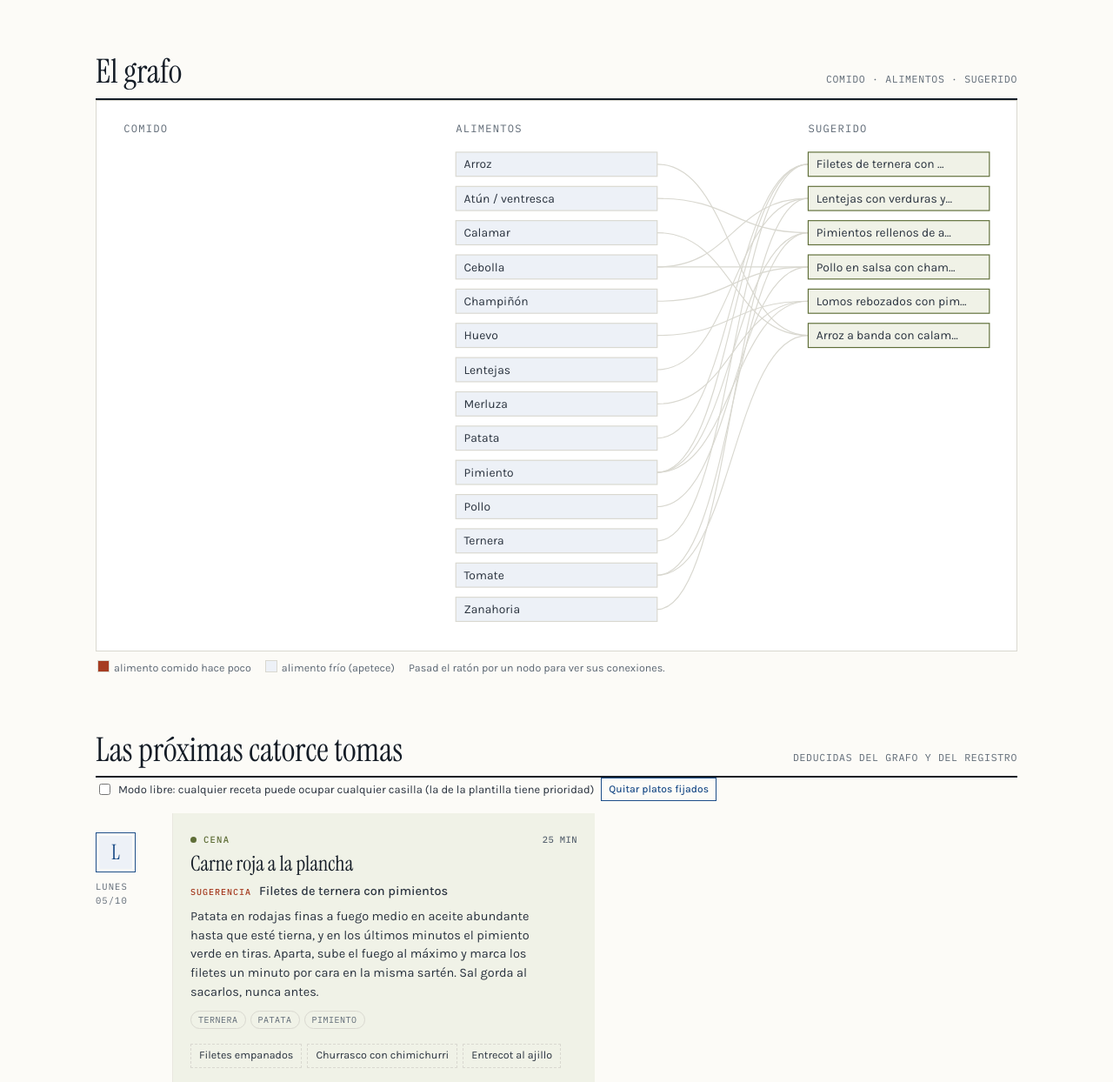
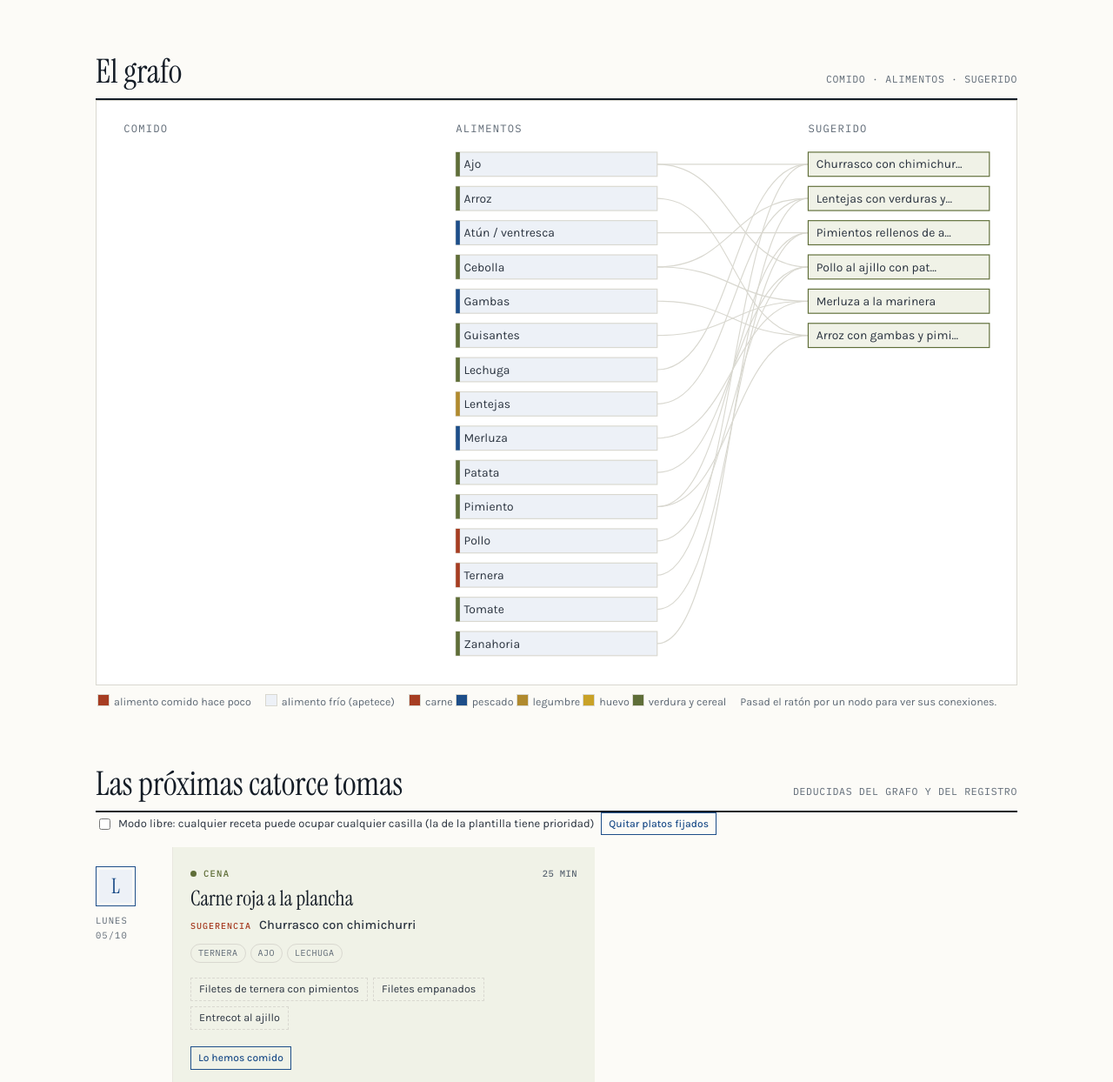
Before and after one commit to cosas-varias/catorce-platos, a plain HTML site: page index.html in a window 1280 px wide. Shown: the part 967-2211 px from the top of the page at 87% size. Drawn offline with Linux system fonts and the light colour scheme.

Commit message:
Planificar con búsqueda en haz, no empezar en el pasado y exigir proteína
El plan se calcula con una búsqueda en haz que mira el reparto de las 14 tomas
en conjunto. Si el registro va atrasado, el plan arranca en la toma actual; una
fijación ya excluida por repetición se ignora; los platos sin proteína solo
entran si no hay otra opción. Se añaden la rotación por antigüedad, un color por
familia en el grafo y pruebas.js.

```diff
--- a/app.js
+++ b/app.js
@@ -7,6 +7,7 @@
   const hoyISO = () => { const d = new Date(); return new Date(d - d.getTimezoneOffset() * 60000).toISOString().slice(0, 10); };
   const esc = (s) => String(s).replace(/[&<>"]/g, (c) => ({ '&': '&amp;', '<': '&lt;', '>': '&gt;', '"': '&quot;' }[c]));
   const slug = (s) => s.toLowerCase().normalize('NFD').replace(/[̀-ͯ]/g, '').replace(/[^a-z0-9]+/g, '-').replace(/^-|-$/g, '');
+  const COLOR_FAM = { carne: '#A63D22', pescado: '#1D4E89', legumbre: '#B08A2E', huevo: '#C9A227', otro: '#5F6E38' };
   const NOMBRE_DIA = ['Domingo', 'Lunes', 'Martes', 'Miércoles', 'Jueves', 'Viernes', 'Sábado'];
 
   let estado = cargar();
@@ -174,10 +175,11 @@
     });
     comidas.forEach((n) => unir(n, 0)); sugs.forEach((n) => unir(n, 1));
     const nodos = [];
-    const caja = (id, clase, txt, sub, estilo) => {
+    const caja = (id, clase, txt, sub, estilo, familia) => {
       const q = pos[id], g = el('g', { class: 'nodo ' + clase, transform: `translate(${q.x},${q.y})` });
       const rc = el('rect', { width: q.w, height: 24, rx: 0 }, g); if (estilo) Object.keys(estilo).forEach((k) => rc.style[k] = estilo[k]);
       const t = el('text', { x: 8, y: 16 }, g); t.textContent = txt.length > 24 ? txt.slice(0, 23) + '…' : txt;
+      if (familia) el('rect', { width: 4, height: 24, fill: COLOR_FAM[familia] }, g);
       const tt = el('title', {}, g); tt.textContent = txt + (sub ? ' · ' + sub : '');
       nodos.push({ id, g }); return g;
     };
@@ -186,7 +188,8 @@
     alims.forEach((i) => {
       const c = Math.min(1, r.calor[i] || 0), pct = Math.round(c * 80);
       caja('a:' + i, 'n-alim', r.grafo.alimentos[i].nombre, r.grafo.alimentos[i].grupo,
-        { fill: `color-mix(in srgb, var(--pimenton) ${pct}%, var(--anil-tinte))`, stroke: 'var(--linea)' });
+        { fill: `color-mix(in srgb, var(--pimenton) ${pct}%, var(--anil-tinte))`, stroke: 'var(--linea)' },
+        M.FAMILIA[r.grafo.alimentos[i].grupo] || 'otro');
     });
     nodos.forEach(({ id, g }) => {
       g.addEventListener('mouseenter', () => {
@@ -200,7 +203,11 @@
   }
 
   function pintar() {
-    const r = M.planificar(estado, { hoy: hoyISO() });
+    let r = M.planificar(estado, { hoy: hoyISO() });
+    const vivos = Object.keys(estado.pins).filter((k) => +k >= r.inicio);
+    if (vivos.length !== Object.keys(estado.pins).length) { // fijaciones de tomas que ya pasaron
+      estado.pins = Object.fromEntries(vivos.map((k) => [k, estado.pins[k]])); guardar(); r = M.planificar(estado, { hoy: hoyISO() });
+    }
     pintarFormulario(); pintarHistorial(r); pintarGrafo(r); pintarPlan(r); pintarBalance(r); pintarCompra(r);
     $('c-libre').checked = estado.modo === 'libre';
     $('bloque-otro').hidden = $('f-receta').value !== '__otro';
--- a/index.html
+++ b/index.html
@@ -61,6 +61,7 @@
   <p class="leyenda">
     <span><i style="background:var(--pimenton)"></i>alimento comido hace poco</span>
     <span><i style="background:var(--anil-tinte)"></i>alimento frío (apetece)</span>
+    <span><i style="background:#A63D22"></i>carne <i style="background:#1D4E89"></i>pescado <i style="background:#B08A2E"></i>legumbre <i style="background:#C9A227"></i>huevo <i style="background:#5F6E38"></i>verdura y cereal</span>
     <span>Pasad el ratón por un nodo para ver sus conexiones.</span>
   </p>
 
--- a/motor.js
+++ b/motor.js
@@ -118,32 +118,84 @@
     if (fam === 'legumbre' && n('legumbre') < OBJETIVO.legumbreMin) { score += 0.8 + 0.6 * (OBJETIVO.legumbreMin - n('legumbre')); razones.push({ s: '+', t: `faltan legumbres (${n('legumbre')} de ${OBJETIVO.legumbreMin})` }); }
     // 5. casilla de la plantilla
     if (r.slot === casilla.id) { if (libre) { score += 2; razones.push({ s: '+', t: 'encaja en la casilla ' + casilla.tipo.toLowerCase() }); } if (r.sug) score += 0.3; }
+    // 6. un plato sin proteína no sustituye a la toma
+    if (fam === 'verdura') { score -= 3; razones.push({ s: '-', t: 'sin proteína: no completa la toma' }); }
+    // 7. rotación: se prefiere lo que hace más que no se come, y lo que nunca se ha comido
+    const ult = previas.filter((t) => t.receta === r.id).map((t) => t.idx).pop();
+    score += ult === undefined ? 0.4 : Math.min(idx - ult, 224) / 224 * 0.5;
     score += hash(r.id + ':' + idx) * 0.05;
-    return { score, razones, fam };
+    return { score, razones, fam, floja: fam === 'verdura' };
   }
 
   // ---- Planificador ----
+  // Búsqueda en haz: se conservan los HAZ mejores planes parciales en cada toma, de modo
+  // que una elección de hoy tenga en cuenta lo que dejaría sin sitio dentro de unos días.
+  const HAZ = 24, TOP_POR_NODO = 6;
+
+  function penalizacionFinal(previas, inicio) {
+    const ven = previas.filter((t) => t.idx >= inicio);
+    const n = (f) => ven.filter((t) => t.fam === f).length;
+    return -3 * Math.max(0, n('carne') - OBJETIVO.carneMax)
+      - 2 * Math.max(0, OBJETIVO.pescadoMin - n('pescado'))
+      - 2 * Math.max(0, OBJETIVO.legumbreMin - n('legumbre'));
+  }
+
   function planificar(estado, opc = {}) {
     const grafo = construirGrafo(estado);
     const libre = estado.modo === 'libre';
     const hist = (estado.historial || []).slice().sort((a, b) => idxToma(a.fecha, a.momento) - idxToma(b.fecha, b.momento));
-    const previas = hist.map((h) => { const ing = ingsDe(h, grafo); return { idx: idxToma(h.fecha, h.momento), receta: h.receta || null, ing, fam: familiaDe(ing, grafo.alimentos) }; });
+    const base = hist.map((h) => { const ing = ingsDe(h, grafo); return { idx: idxToma(h.fecha, h.momento), receta: h.receta || null, ing, fam: familiaDe(ing, grafo.alimentos) }; });
     const hoy = opc.hoy || new Date().toISOString().slice(0, 10);
-    const ultimo = previas.length ? previas[previas.length - 1].idx : null;
-    const inicio = ultimo !== null ? ultimo + 1 : idxToma(hoy, new Date().getHours() < 16 ? 'comida' : 'cena');
+    const ahora = idxToma(hoy, opc.momentoHoy || (new Date().getHours() < 16 ? 'comida' : 'cena'));
+    const ultimo = base.length ? base[base.length - 1].idx : -Infinity;
+    // Nunca se planifica en el pasado: si el registro va atrasado, el plan empieza en la toma actual.
+    const inicio = Math.max(ultimo + 1, ahora);
     const casillas = window.DATOS.casillas;
-    const plan = [];
+    const pins = estado.pins || {};
+
+    const casillaDe = (idx) => { const { fecha, momento } = deIdx(idx); return casillas.find((c) => c.dia === diaSemana(fecha) && c.momento === momento); };
+    const candidatas = (casilla) => grafo.recetas.filter((r) => libre || r.slot === casilla.id);
+    const evaluar = (idx, previas) => {
+      const casilla = casillaDe(idx);
+      const r = candidatas(casilla).map((rec) => Object.assign({ receta: rec }, puntuar(rec, idx, previas, grafo, casilla, libre)));
+      return r.sort((a, b) => b.score - a.score);
+    };
+    const apilar = (previas, idx, x) => previas.concat({ idx, receta: x.receta.id, ing: x.receta.ing, fam: x.fam });
+
+    let haz = [{ total: 0, previas: base, camino: [] }];
     for (let k = 0; k < VENTANA; k++) {
+      const idx = inicio + k, sig = [];
+      for (const nodo of haz) {
+        let rank = evaluar(idx, nodo.previas);
+        const fija = pins[idx] && rank.find((x) => x.receta.id === pins[idx] && !x.excluida);
+        if (fija) rank = [fija];
+        else {
+          // Los platos sin proteína solo se usan si no queda otra opción en la casilla.
+          const buenas = rank.filter((x) => !x.excluida && !x.floja), libres = rank.filter((x) => !x.excluida);
+          rank = (buenas.length ? buenas : libres.length ? libres : rank).slice(0, TOP_POR_NODO);
+        }
+        for (const x of rank) sig.push({ total: nodo.total + x.score, previas: apilar(nodo.previas, idx, x), camino: nodo.camino.concat(x.receta.id) });
+      }
+      // Planes que acaban igual en las últimas tomas son equivalentes: se deja el mejor de cada uno.
+      const vistos = new Map();
+      for (const n of sig.sort((a, b) => b.total - a.total)) {
+        const clave = n.camino.slice(-3).join('|') + '#' + n.previas.filter((t) => t.idx >= inicio).map((t) => t.fam).join('');
+        if (!vistos.has(clave)) vistos.set(clave, n);
+      }
+      haz = [...vistos.values()].slice(0, HAZ);
+    }
+    haz.forEach((n) => { n.total += penalizacionFinal(n.previas, inicio); });
+    const mejor = haz.sort((a, b) => b.total - a.total)[0];
+
+    // Se reconstruye el plan elegido con el ranking de cada toma (para razones y alternativas).
+    const plan = []; let previas = base;
+    mejor.camino.forEach((rid, k) => {
       const idx = inicio + k, { fecha, momento } = deIdx(idx);
-      const casilla = casillas.find((c) => c.dia === diaSemana(fecha) && c.momento === momento);
-      const cands = grafo.recetas.filter((r) => libre || r.slot === casilla.id);
-      const ranking = cands.map((r) => Object.assign({ receta: r }, puntuar(r, idx, previas, grafo, casilla, libre)))
-        .sort((a, b) => b.score - a.score);
-      const pin = (estado.pins || {})[idx];
-      const elegido = ranking.find((x) => x.receta.id === pin) || ranking[0];
-      plan.push({ idx, fecha, momento, casilla, elegido, fijada: elegido.receta.id === pin, alternativas: ranking.filter((x) => x !== elegido && !x.excluida).slice(0, 3) });
-      previas.push({ idx, receta: elegido.receta.id, ing: elegido.receta.ing, fam: elegido.fam });
-    }
+      const ranking = evaluar(idx, previas);
+      const elegido = ranking.find((x) => x.receta.id === rid);
+      plan.push({ idx, fecha, momento, casilla: casillaDe(idx), elegido, fijada: pins[idx] === rid, alternativas: ranking.filter((x) => x !== elegido && !x.excluida).slice(0, 3) });
+      previas = apilar(previas, idx, elegido);
+    });
     return { plan, grafo, inicio, calor: calor(hist, inicio, grafo), historial: hist };
   }
 
```
Also changed, not shown: pruebas.js (added, +94 -0 lines), 1 other file.
